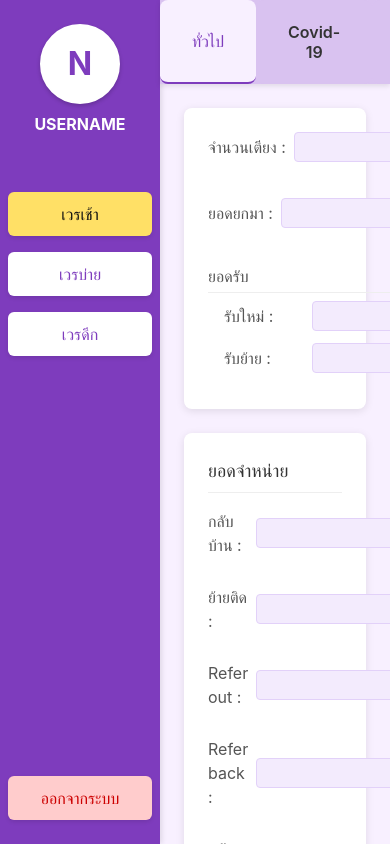
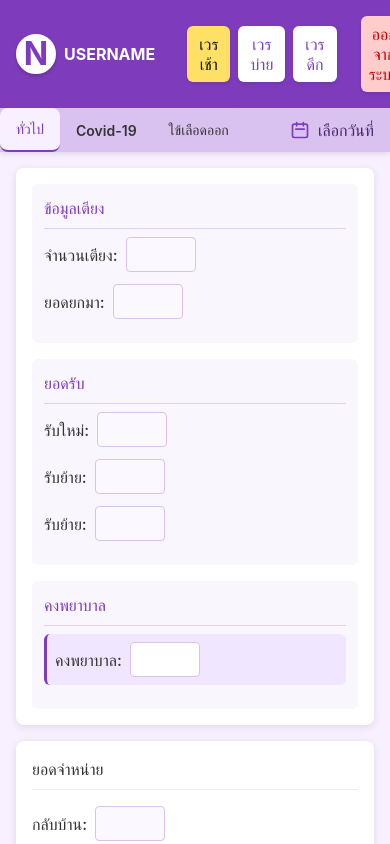
Before and after one commit to kurodung/recordday, a React (Vite) app: page / in a window 390 px wide. Built offline with nearby package versions, Linux system fonts and the light colour scheme.

Commit message:
อัพ ver

```diff
--- a/src/components/HospitalUI.jsx
+++ b/src/components/HospitalUI.jsx
@@ -47,7 +47,7 @@ export default function HospitalUI() {
             className={`nav-tab ${activeTab === 'tab3' ? 'active' : ''}`}
             onClick={() => setActiveTab('tab3')}
           >
-            ใช้เลือดออก
+            ใข้เลือดออก
           </button>
           <div className="date-selector">
             <svg xmlns="http://www.w3.org/2000/svg" className="calendar-icon" fill="none" viewBox="0 0 24 24" stroke="currentColor">
@@ -59,90 +59,107 @@ export default function HospitalUI() {
 
         {/* Form Content */}
         <div className="form-container">
-          {/* Top Row - จำนวนเตียง, ยอดยกมา, ยอดรับ */}
+          {/* ส่วนข้อมูลเตียงและการรับผู้ป่วย */}
           <div className="form-section">
-            <div className="bed-stats">
-              <div className="input-group">
-                <label className="input-label">จำนวนเตียง :</label>
-                <input type="text" className="input-field" />
+            <div className="flex-grid">
+              {/* ส่วนจำนวนเตียงและยอดยกมา */}
+              <div className="form-column">
+                <div className="section-label">ข้อมูลเตียง</div>
+                <div className="input-group">
+                  <label className="input-label">จำนวนเตียง:</label>
+                  <input type="number" className="input-field" min="0" />
+                </div>
+                <div className="input-group">
+                  <label className="input-label">ยอดยกมา:</label>
+                  <input type="number" className="input-field" min="0" />
+                </div>
               </div>
 
-              <div className="input-group">
-                <label className="input-label">ยอดยกมา :</label>
-                <input type="text" className="input-field" />
+              {/* ส่วนยอดรับใหม่ */}
+              <div className="form-column">
+                <div className="section-label">ยอดรับ</div>
+                <div className="input-group">
+                  <label className="input-label">รับใหม่:</label>
+                  <input type="number" className="input-field" min="0" />
+                </div>
+                <div className="input-group">
+                  <label className="input-label">รับย้าย:</label>
+                  <input type="number" className="input-field" min="0" />
+                </div>
+                <div className="input-group">
+                  <label className="input-label">รับย้าย:</label>
+                  <input type="number" className="input-field" min="0" />
+                </div>
               </div>
 
-              <div className="admission-group">
-                <div className="group-title">ยอดรับ</div>
-                <div className="input-group nested">
-                  <label className="input-label nested">รับใหม่ :</label>
-                  <input type="text" className="input-field" />
-                </div>
-                <div className="input-group nested">
-                  <label className="input-label nested">รับย้าย :</label>
-                  <input type="text" className="input-field" />
+              {/* ส่วนจำนวนคงพยาบาล */}
+              <div className="form-column">
+                <div className="section-label">คงพยาบาล</div>
+                <div className="input-group highlighted">
+                  <label className="input-label">คงพยาบาล:</label>
+                  <input type="number" className="input-field" min="0" readOnly />
                 </div>
               </div>
             </div>
           </div>
 
-          {/* Middle Row - ยอดจำหน่าย */}
+          {/* ส่วนยอดจำหน่าย */}
           <div className="form-section">
             <div className="section-title">ยอดจำหน่าย</div>
-            <div className="discharge-stats">
+            <div className="discharge-grid">
               <div className="input-group">
-                <label className="input-label">กลับบ้าน :</label>
-                <input type="text" className="input-field" />
+                <label className="input-label">กลับบ้าน:</label>
+                <input type="number" className="input-field" min="0" />
               </div>
               <div className="input-group">
-                <label className="input-label">ย้ายติด :</label>
-                <input type="text" className="input-field" />
+                <label className="input-label">ย้ายออก:</label>
+                <input type="number" className="input-field" min="0" />
               </div>
               <div className="input-group">
-                <label className="input-label">Refer out :</label>
-                <input type="text" className="input-field" />
+                <label className="input-label">Refer out:</label>
+                <input type="number" className="input-field" min="0" />
               </div>
               <div className="input-group">
-                <label className="input-label">Refer back :</label>
-                <input type="text" className="input-field" />
+                <label className="input-label">Refer back:</label>
+                <input type="number" className="input-field" min="0" />
               </div>
               <div className="input-group">
-                <label className="input-label">กลับบ้าน :</label>
-                <input type="text" className="input-field" />
+                <label className="input-label">เสียชีวิต:</label>
+                <input type="number" className="input-field" min="0" />
               </div>
-            </div>
-
-            <div className="input-group total-care">
-              <label className="input-label">คงพยาบาล :</label>
-              <input type="text" className="input-field" />
             </div>
           </div>
 
-          {/* Bottom Row - ประเภท */}
+          {/* ประเภทผู้ป่วย */}
           <div className="form-section">
-            <div className="section-title">ประเภท</div>
-            <div className="patient-categories">
+            <div className="section-title">ประเภทผู้ป่วย</div>
+            <div className="category-grid">
               <div className="input-group">
-                <label className="input-label small">1 :</label>
-                <input type="text" className="input-field" />
+                <label className="input-label">ประเภท 1:</label>
+                <input type="number" className="input-field" min="0" />
               </div>
               <div className="input-group">
-                <label className="input-label small">2 :</label>
-                <input type="text" className="input-field" />
+                <label className="input-label">ประเภท 2:</label>
+                <input type="number" className="input-field" min="0" />
               </div>
               <div className="input-group">
-                <label className="input-label small">3 :</label>
-                <input type="text" className="input-field" />
+                <label className="input-label">ประเภท 3:</label>
+                <input type="number" className="input-field" min="0" />
               </div>
               <div className="input-group">
-                <label className="input-label small">4 :</label>
-                <input type="text" className="input-field" />
+                <label className="input-label">ประเภท 4:</label>
+                <input type="number" className="input-field" min="0" />
               </div>
               <div className="input-group">
-                <label className="input-label small">5 :</label>
-                <input type="text" className="input-field" />
+                <label className="input-label">ประเภท 5:</label>
+                <input type="number" className="input-field" min="0" />
               </div>
             </div>
+          </div>
+
+          {/* ปุ่มบันทึก */}
+          <div className="button-container">
+            <button className="save-button">บันทึกข้อมูล</button>
           </div>
         </div>
       </div>
--- a/src/styles/HospitalUI.css
+++ b/src/styles/HospitalUI.css
@@ -1,3 +1,5 @@
+/* src/styles/HospitalUI.css */
+
 /* General Styles */
 * {
   box-sizing: border-box;
@@ -6,26 +8,18 @@
   font-family: -apple-system, BlinkMacSystemFont, 'Segoe UI', Roboto, Oxygen, Ubuntu, Cantarell, 'Open Sans', 'Helvetica Neue', sans-serif;
 }
 
+body {
+  margin: 0;
+  padding: 0;
+  background-color: #f8f0ff;
+}
+
 /* Main Container */
 .hospital-container {
   display: flex;
   height: 100vh;
   width: 100vw;
-  overflow-x: hidden; /* ✅ ป้องกันล้นด้านขวา */
-}
-
-.form-grid {
-  display: grid;
-  grid-template-columns: repeat(auto-fit, minmax(250px, 1fr));
-  gap: 16px;
-}
-
-
-/* Add this for the body too */
-body {
-  margin: 0;
-  padding: 0;
-  background-color: #f8f0ff;
+  overflow-x: hidden;
 }
 
 /* Left Sidebar */
@@ -128,27 +122,31 @@ body {
   flex: 1;
   display: flex;
   flex-direction: column;
-  width: 100%;
-  min-width: 0; /* ป้องกันการ overflow ในบาง flex containers */
+  width: calc(100% - 160px);
+  min-width: 0;
+  overflow-y: auto;
 }
 
 /* Top Navigation */
 .top-nav {
   display: flex;
   width: 100%;
-  box-sizing: border-box;
   background-color: #d9c2f0;
   box-shadow: 0 2px 5px rgba(0, 0, 0, 0.1);
+  position: sticky;
+  top: 0;
+  z-index: 10;
 }
 
 .nav-tab {
-  padding: 12px 32px;
+  padding: 12px 24px;
   font-weight: 600;
   border: none;
   background-color: #d9c2f0;
   color: #333;
   cursor: pointer;
   transition: all 0.2s ease;
+  white-space: nowrap;
 }
 
 .nav-tab:hover {
@@ -165,17 +163,15 @@ body {
   margin-left: auto;
   display: flex;
   align-items: center;
-  padding-left: 12px;
-  padding-right: 12px;
+  padding: 0 16px;
   white-space: nowrap;
-  flex-shrink: 0;
+  cursor: pointer;
 }
 
-
 .calendar-icon {
-  height: 24px;
-  width: 24px;
-  color: #cc0000;
+  height: 20px;
+  width: 20px;
+  color: #7e3cbd;
 }
 
 .date-text {
@@ -186,56 +182,80 @@ body {
 
 /* Form Container */
 .form-container {
-  padding: 24px;
+  padding: 16px;
   flex: 1;
   overflow-y: auto;
-  width: 100%;
 }
 
 .form-section {
   background-color: white;
   border-radius: 8px;
-  padding: 24px;
-  margin-bottom: 24px;
+  padding: 16px;
+  margin-bottom: 16px;
   box-shadow: 0 2px 8px rgba(0, 0, 0, 0.1);
 }
 
-.bed-stats {
-  display: grid;
-  grid-template-columns: repeat(3, 1fr);
-  gap: 24px;
+/* ปรับ Grid layouts */
+.flex-grid {
+  display: flex;
+  flex-wrap: wrap;
+  gap: 16px;
 }
 
+.form-column {
+  flex: 1;
+  min-width: 250px;
+  padding: 12px;
+  border-radius: 6px;
+  background-color: #f9f6fd;
+}
+
+.discharge-grid {
+  display: grid;
+  grid-template-columns: repeat(auto-fit, minmax(200px, 1fr));
+  gap: 12px;
+  margin-bottom: 16px;
+}
+
+.category-grid {
+  display: grid;
+  grid-template-columns: repeat(auto-fit, minmax(180px, 1fr));
+  gap: 12px;
+}
+
+/* ปรับ Input groups */
 .input-group {
   display: flex;
   align-items: center;
   margin-bottom: 12px;
+  flex-wrap: nowrap;
+}
+
+.section-label {
+  font-weight: 600;
+  color: #7e3cbd;
+  padding-bottom: 8px;
+  margin-bottom: 8px;
+  border-bottom: 1px solid #e0d0f5;
 }
 
 .input-label {
-  width: auto;
+  min-width: auto;
   margin-right: 8px;
-  font-weight: auto;
-  color: #555;
-}
-
-.input-label.small {
-  width: 32px;
-}
-
-.input-label.nested {
-  width: 80px;
-  margin-left: 16px;
+  font-weight: 500;
+  color: #333;
+  white-space: nowrap;
 }
 
 .input-field {
-  flex: 1;
-  padding: 6px 10px;
-  border: 1px solid #e2d1f9;
+  width: 70px;
+  padding: 8px;
+  border: 1px solid #d9c2f0;
   border-radius: 4px;
-  background-color: #f3ebfd;
+  background-color: #fbf8ff;
   transition: all 0.2s ease;
-  color: #000;
+  text-align: center;
+  font-size: 14px;
 }
 
 .input-field:focus {
@@ -244,21 +264,21 @@ body {
   box-shadow: 0 0 0 2px rgba(126, 60, 189, 0.2);
 }
 
-.admission-group {
-  display: flex;
-  flex-direction: column;
+/* ไฮไลท์ช่องสำคัญ */
+.highlighted {
+  background-color: #f0e6ff;
+  padding: 8px;
+  border-radius: 6px;
+  border-left: 3px solid #7e3cbd;
 }
 
-.group-title {
+.highlighted .input-field {
+  background-color: #ffffff;
   font-weight: 600;
-  color: #555;
-  border-bottom: 1px solid #eee;
-  padding-bottom: 4px;
-  margin-bottom: 8px;
 }
 
 .section-title {
-  font-size: 18px;
+  font-size: 16px;
   font-weight: 600;
   color: #333;
   border-bottom: 1px solid #eee;
@@ -266,58 +286,105 @@ body {
   margin-bottom: 16px;
 }
 
-.discharge-stats {
-  display: grid;
-  grid-template-columns: repeat(5, 1fr);
-  gap: 16px;
+/* ปุ่มบันทึก */
+.button-container {
+  display: flex;
+  justify-content: center;
+  margin-top: 16px;
   margin-bottom: 24px;
 }
 
-.total-care {
-  margin-top: 12px;
+.save-button {
+  padding: 12px 32px;
+  background-color: #7e3cbd;
+  color: white;
+  border: none;
+  border-radius: 6px;
+  font-weight: 600;
+  cursor: pointer;
+  transition: all 0.2s ease;
+  box-shadow: 0 2px 6px rgba(126, 60, 189, 0.3);
 }
 
-.total-care .input-field {
-  max-width: 160px;
-}
-
-.patient-categories {
-  display: grid;
-  grid-template-columns: repeat(5, 1fr);
-  gap: 24px;
+.save-button:hover {
+  background-color: #6a2ea6;
+  transform: translateY(-1px);
+  box-shadow: 0 4px 8px rgba(126, 60, 189, 0.4);
 }
 
 /* Responsive adjustments */
-@media (max-width: 1200px) {
-  .discharge-stats {
-    grid-template-columns: repeat(3, 1fr);
+@media (max-width: 992px) {
+  .sidebar {
+    width: 120px;
   }
 
-  .patient-categories {
-    grid-template-columns: repeat(3, 1fr);
-  }
-}
-
-@media (max-width: 992px) {
-  .bed-stats {
-    grid-template-columns: 1fr 1fr;
+  .main-content {
+    width: calc(100% - 120px);
   }
 
-  .discharge-stats {
-    grid-template-columns: repeat(2, 1fr);
+  .profile-avatar {
+    height: 60px;
+    width: 60px;
   }
 }
 
 @media (max-width: 768px) {
-  .bed-stats {
-    grid-template-columns: 1fr;
+  .hospital-container {
+    flex-direction: column;
   }
 
-  .discharge-stats {
-    grid-template-columns: 1fr;
+  .sidebar {
+    width: 100%;
+    height: auto;
+    flex-direction: row;
+    padding: 8px;
+    align-items: center;
   }
 
-  .patient-categories {
-    grid-template-columns: repeat(2, 1fr);
+  .sidebar-header {
+    padding: 8px;
+    flex-direction: row;
+    align-items: center;
+  }
+
+  .profile-avatar {
+    height: 40px;
+    width: 40px;
+    margin-right: 8px;
+  }
+
+  .username {
+    margin-top: 0;
+  }
+
+  .sidebar-menu {
+    flex-direction: row;
+    margin-top: 0;
+    margin-left: 16px;
+    flex-grow: 0;
+  }
+
+  .sidebar-button {
+    margin-bottom: 0;
+    margin-right: 8px;
+    padding: 8px 12px;
+  }
+
+  .logout-container {
+    margin-left: auto;
+    margin-bottom: 0;
+  }
+
+  .logout-button {
+    padding: 8px;
+  }
+
+  .main-content {
+    width: 100%;
+  }
+
+  .nav-tab {
+    padding: 12px 16px;
+    font-size: 14px;
   }
 }
```
